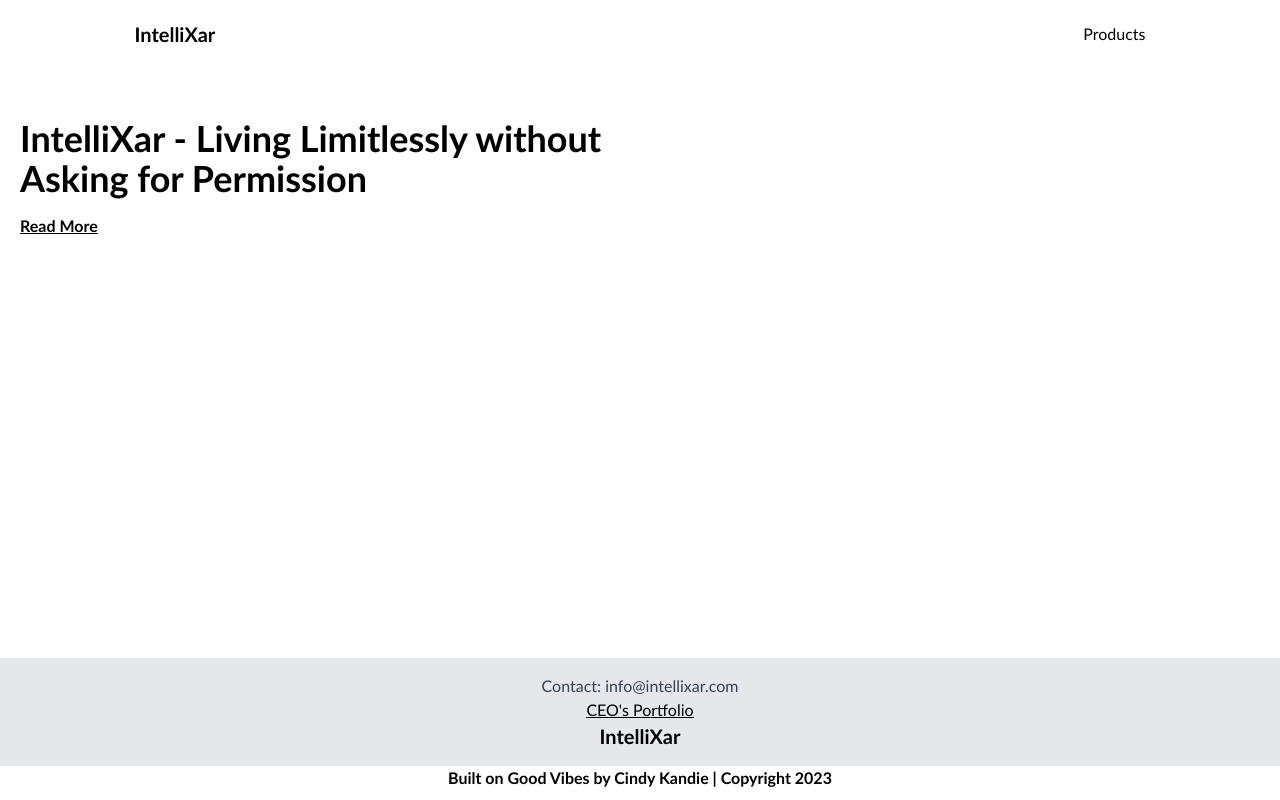
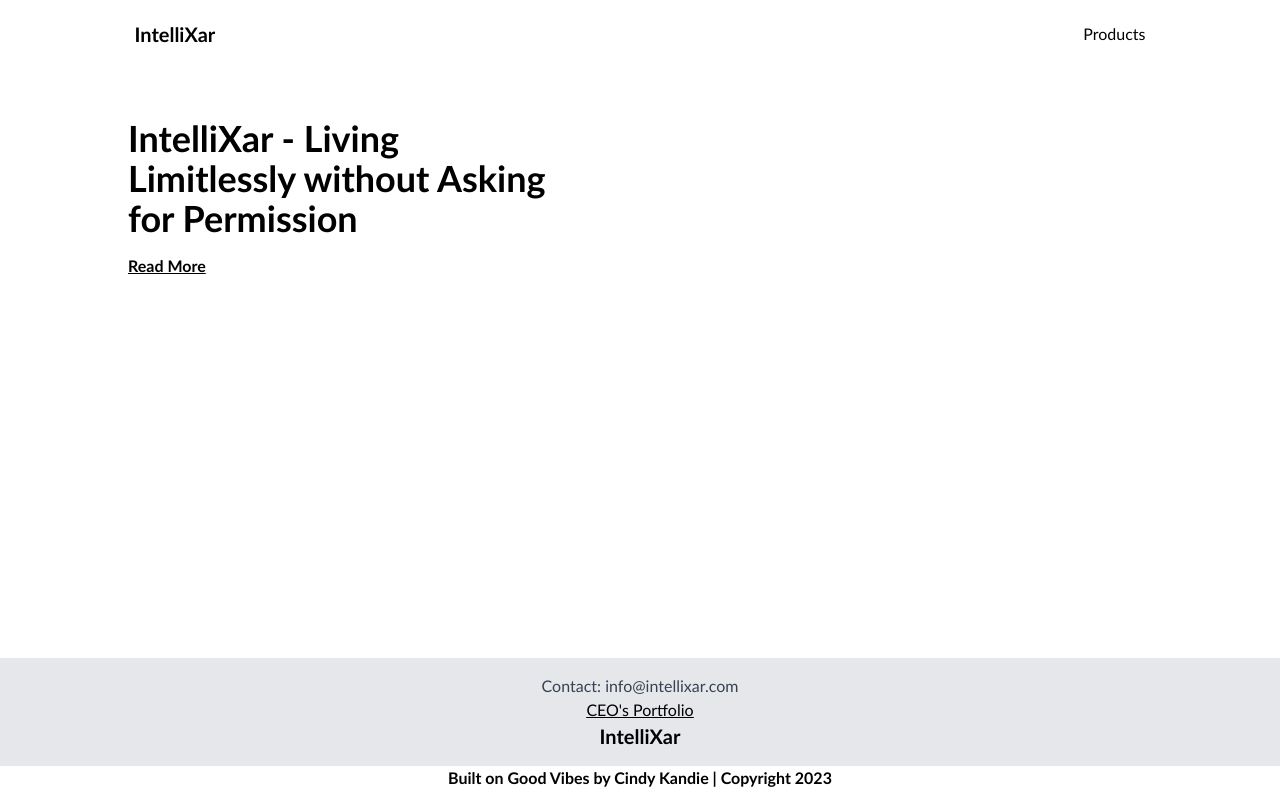
Before and after one commit to cindykandie/intellix-tech, a Next.js app: page / in a window 1280 px wide. Built offline with nearby package versions, Linux system fonts and the light colour scheme.

Commit message:
fix main content

```diff
--- a/src/pages/index.js
+++ b/src/pages/index.js
@@ -18,7 +18,7 @@ const HomePage = () => {
 
   return (
     <Layout>
-      <main className='custom-main flex-1 p-5 mb-10 pt-[50px] w-[100%] max-w-[700px]'>
+      <main className='custom-main flex-1 p-[10%] mb-10 pt-[50px] w-[100%] max-w-[700px]'>
         <h1 className="text-4xl font-bold mb-4">{shortDescription}</h1>
         {showFullDescription ? (
           <div>
```
